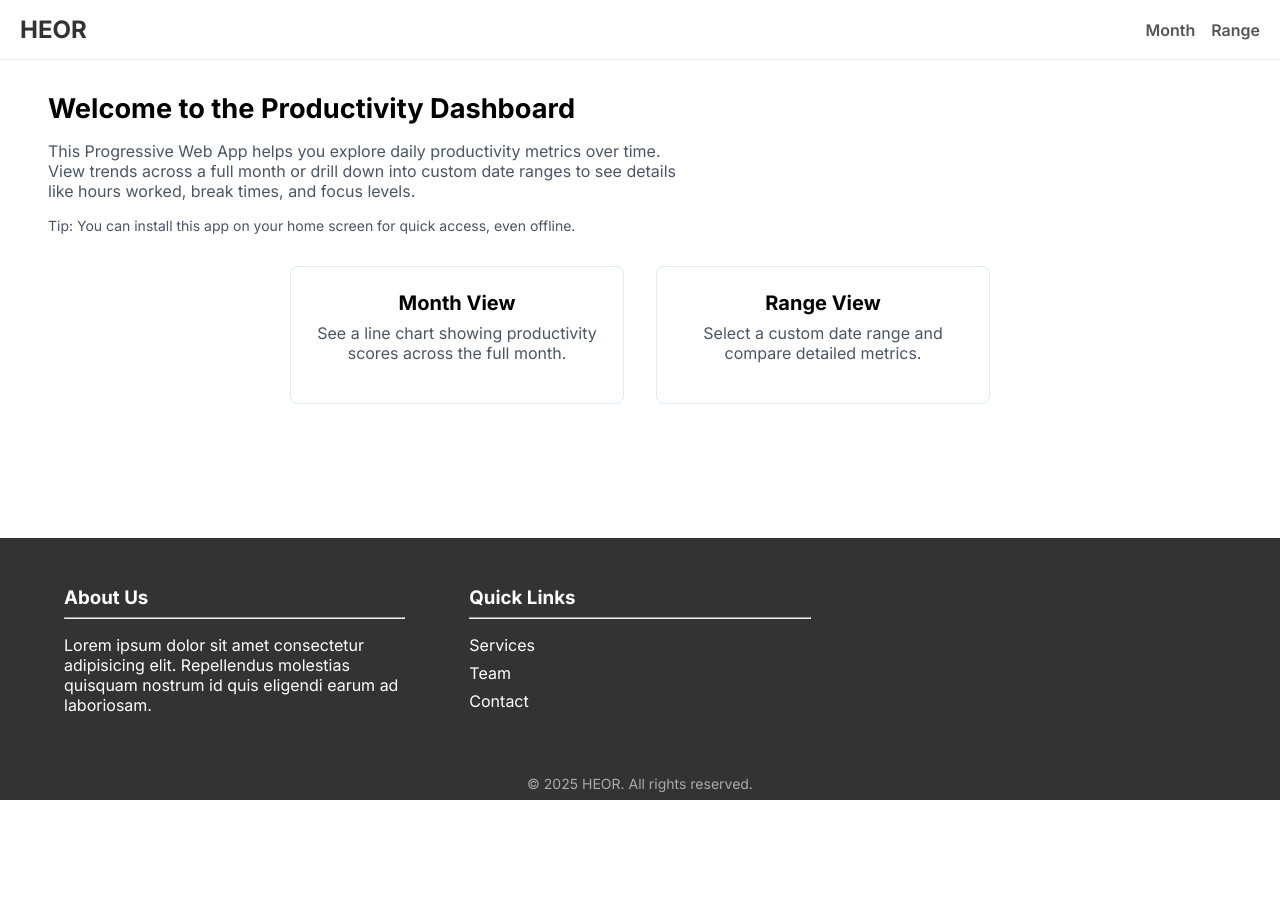
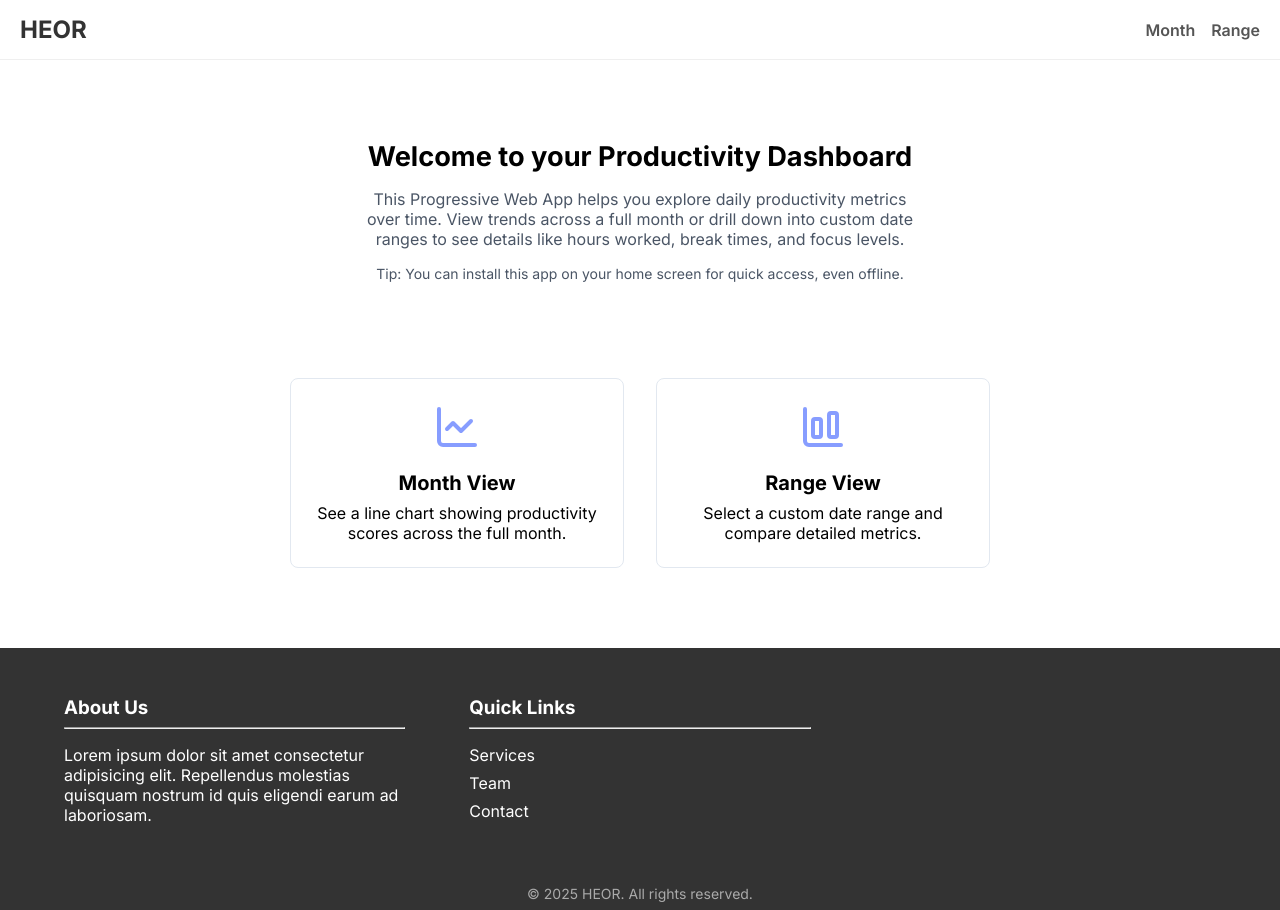
Before and after one commit to RobGrimes8/heor-data-visualisation, a Next.js app: page / in a window 1280 px wide. Before the commit the page ends 800 px from the top, so only its background shows below. Built offline with nearby package versions, Linux system fonts and the light colour scheme.

Commit message:
add icons and resposive design

```diff
--- a/app/components/Footer/Footer.module.scss
+++ b/app/components/Footer/Footer.module.scss
@@ -1,11 +1,19 @@
 .footer {
-    padding: 3rem 2rem 0;
+    padding: 3rem 1rem 0;
     background-color: #333;
     color: #fff;
+    @media (min-width: 768px) {
+        padding: 3rem 2rem 0;
+    }
     .content {
         display: grid;
-        grid-template-columns: 1fr 1fr 1fr;
-        padding-bottom: 3rem;
+        grid-template-columns: 1fr;
+        row-gap: 2rem;
+        padding-bottom: 1rem;
+        @media (min-width: 768px) {
+            grid-template-columns: repeat(3, 1fr);
+            padding-bottom: 3rem;
+        }
         .section {
             padding: 0 2rem;
             h3 {
--- a/app/components/LineChart/styles.module.scss
+++ b/app/components/LineChart/styles.module.scss
@@ -1,5 +1,11 @@
+.scrollable_container {
+    overflow-x: auto;
+    width: 100%;
+}
+
 .chartContainer {
     width: 100%;
+    min-width: 600px;
     max-width: 1200px;
     margin: 0 auto 3rem;
     padding: 1.5rem;
--- a/app/month/styles.module.scss
+++ b/app/month/styles.module.scss
@@ -1,7 +1,10 @@
 .page {
     margin-top: 60px;
     .main {
-        padding: 2rem 3rem;
+        padding: 2rem 1rem;
+        @media (min-width: 768px) {
+            padding: 2rem 3rem;
+        }
         p {
             margin-bottom: 1rem;
             max-width: 650px;
--- a/app/page.js
+++ b/app/page.js
@@ -1,12 +1,13 @@
 import Link from "next/link";
 import styles from "./page.module.scss";
+import { LuChartLine, LuChartColumnBig } from "react-icons/lu";
 
 export default function Home() {
     return (
         <div className={styles.page}>
             <main className={styles.main}>
                 <div className={styles.intro}>
-                    <h1>Welcome to the Productivity Dashboard</h1>
+                    <h1>Welcome to your Productivity Dashboard</h1>
                     <p>
                         This Progressive Web App helps you explore daily
                         productivity metrics over time. View trends across a
@@ -21,13 +22,15 @@ export default function Home() {
                 </div>
                 <div className={styles.quicklinks}>
                     <Link href="/month" className={styles.link}>
+                        <LuChartLine />
                         <h2>Month View</h2>
                         <p>
                             See a line chart showing productivity scores across
                             the full month.
                         </p>
                     </Link>
-                    <Link href="/month" className={styles.link}>
+                    <Link href="/range" className={styles.link}>
+                        <LuChartColumnBig />
                         <h2>Range View</h2>
                         <p>
                             Select a custom date range and compare detailed
--- a/app/page.module.scss
+++ b/app/page.module.scss
@@ -2,27 +2,40 @@
     margin-top: 60px;
     .main {
         padding: 2rem 3rem;
-        p {
-            margin-bottom: 1rem;
-            max-width: 650px;
-            color: #4a5565;
-            &.tip {
-                font-size: 14px;
-            }
-        }
         .intro {
             margin-bottom: 2rem;
+            padding: 1rem 0;
+            @media (min-width: 768px) {
+                padding: 3rem 0;
+            }
             h1 {
                 margin-bottom: 1rem;
-                font-size: 1.7rem;
+                font-size: 1.3rem;
+                text-align: center;
+                @media (min-width: 768px) {
+                    font-size: 1.7rem;
+                }
+            }
+            p {
+                text-align: center;
+                margin: 0 auto 1rem;
+                max-width: 650px;
+                color: #4a5565;
+                text-wrap: balance;
+                &.tip {
+                    font-size: 14px;
+                }
             }
         }
         .quicklinks {
             display: grid;
-            grid-template-columns: 1fr 1fr;
+            grid-template-columns: 1fr;
             gap: 2rem;
             margin: 0 auto 3rem;
             max-width: 700px;
+            @media (min-width: 768px) {
+                grid-template-columns: 1fr 1fr;
+            }
             .link {
                 padding: 1.5rem;
                 border: 1px solid #e2e8f0;
@@ -35,9 +48,18 @@
                     box-shadow: 0 4px 14px rgba(0, 0, 0, 0.1);
                     transform: translateY(-2px);
                 }
+                svg {
+                    margin-bottom: 1rem;
+                    width: 3rem;
+                    height: 3rem;
+                    color: #879dff;
+                }
                 h2 {
                     margin-bottom: 0.5rem;
                     font-size: 1.25rem;
+                }
+                p {
+                    margin-bottom: 0;
                 }
             }
         }
--- a/app/range/styles.module.scss
+++ b/app/range/styles.module.scss
@@ -1,7 +1,10 @@
 .page {
     margin-top: 60px;
     .main {
-        padding: 2rem 3rem;
+        padding: 2rem 1rem;
+        @media (min-width: 768px) {
+            padding: 2rem 3rem;
+        }
         p {
             margin-bottom: 1rem;
             max-width: 650px;
--- a/package.json
+++ b/package.json
@@ -14,6 +14,7 @@
     "react": "19.1.0",
     "react-chartjs-2": "^5.3.0",
     "react-dom": "19.1.0",
+    "react-icons": "^5.5.0",
     "sass": "^1.92.0"
   },
   "devDependencies": {
```
Also changed, not shown: app/components/BarChart/styles.module.scss (+9 -0 lines), app/components/LineChart/LineChart.js (+10 -4 lines), 1 other file (tests, documents, lock files or other folders).
